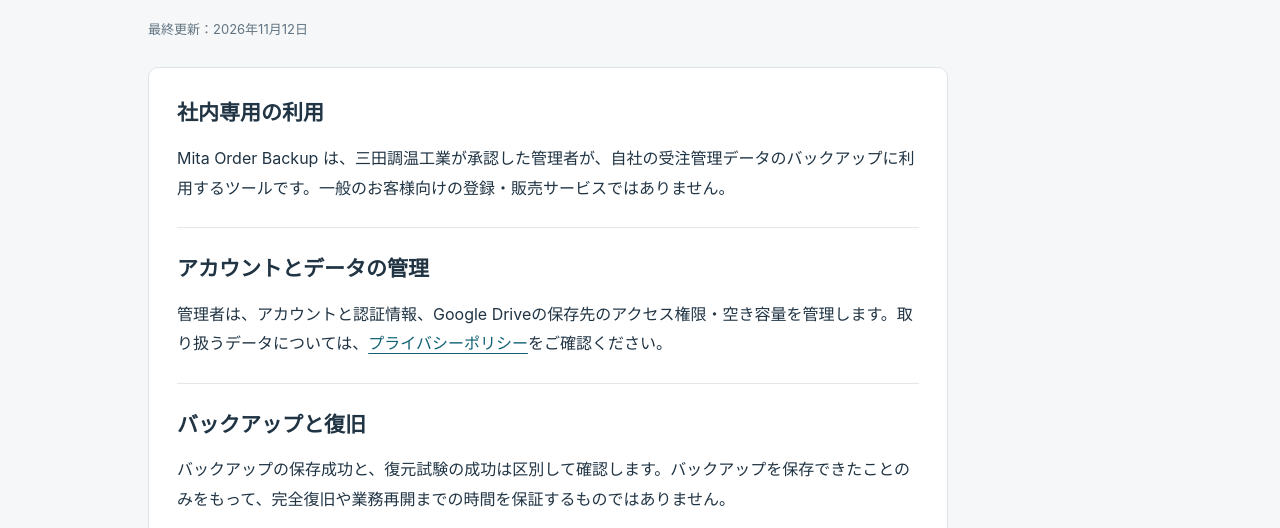
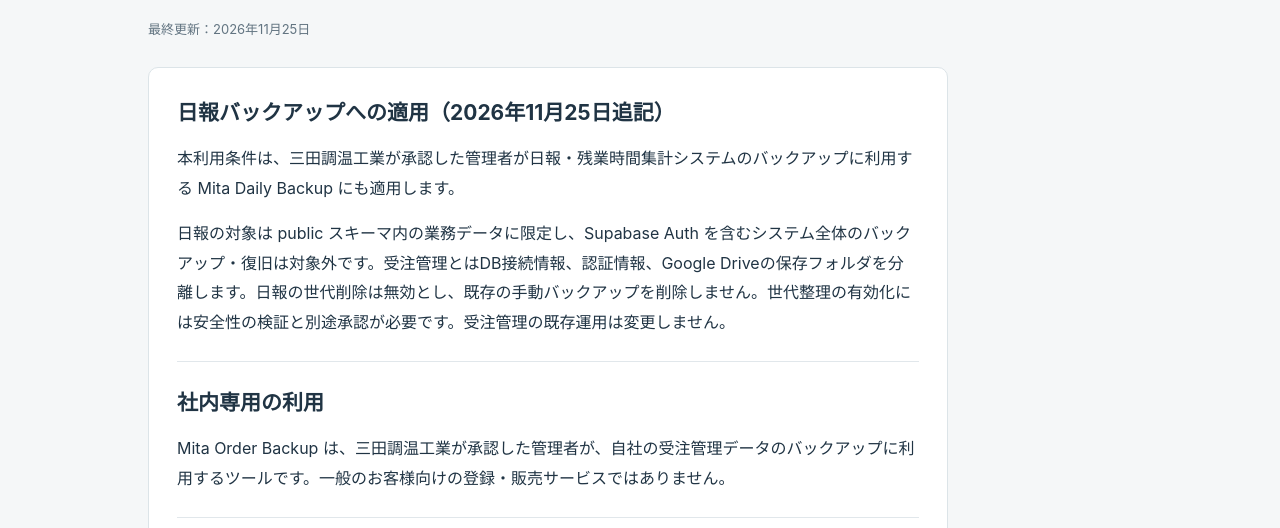
Before and after one commit to mita-chouon/mita-order-backup-info, a plain HTML site: page terms.html in a window 1280 px wide. Shown: the part 259-787 px from the top of the page. Drawn offline with Linux system fonts and the light colour scheme.

Commit message:
日報バックアップにも利用条件を適用

```diff
--- a/terms.html
+++ b/terms.html
@@ -1,4 +1,4 @@
 <!doctype html>
 <html lang="ja"><head><meta charset="utf-8"><meta name="viewport" content="width=device-width, initial-scale=1"><title>利用条件 | Mita Order Backup</title><meta name="description" content="三田調温工業の社内専用ツール Mita Order Backup の利用条件。"><link rel="stylesheet" href="styles.css"></head><body>
 <a class="skip" href="#main">本文へ移動</a><header><div class="wrap header-inner"><a class="brand" href="index.html">Mita Order Backup<small>三田調温工業 · 社内専用バックアップ</small></a><nav aria-label="メインナビゲーション"><a href="index.html">アプリ紹介</a><a href="privacy.html">プライバシーポリシー</a><a href="terms.html" aria-current="page">利用条件</a></nav></div></header>
-<main id="main"><div class="wrap"><div class="legal"><div class="eyebrow">TERMS OF USE</div><h1>利用条件</h1><p class="date">最終更新：2026年11月12日</p><article><section><h2>社内専用の利用</h2><p>Mita Order Backup は、三田調温工業が承認した管理者が、自社の受注管理データのバックアップに利用するツールです。一般のお客様向けの登録・販売サービスではありません。</p></section><section><h2>アカウントとデータの管理</h2><p>管理者は、アカウントと認証情報、Google Driveの保存先のアクセス権限・空き容量を管理します。取り扱うデータについては、<a href="privacy.html">プライバシーポリシー</a>をご確認ください。</p></section><section><h2>バックアップと復旧</h2><p>バックアップの保存成功と、復元試験の成功は区別して確認します。バックアップを保存できたことのみをもって、完全復旧や業務再開までの時間を保証するものではありません。</p><p>復旧作業や復元試験の代行は、対象・作業内容・費用について個別に合意したうえで実施します。別途契約がある場合は、その契約に従います。</p></section><section><h2>お問い合わせ</h2><p>運営者：三田調温工業<br>連絡先：<a href="mailto:mitachouon.app@gmail.com">mitachouon.app@gmail.com</a></p></section></article></div></div></main><footer><div class="wrap"><span>運営：三田調温工業</span><div><a href="https://mita-chouon.co.jp/">三田調温工業 公式HP</a><a href="mailto:mitachouon.app@gmail.com">お問い合わせ</a></div></div></footer></body></html>
+<main id="main"><div class="wrap"><div class="legal"><div class="eyebrow">TERMS OF USE</div><h1>利用条件</h1><p class="date">最終更新：2026年11月25日</p><article><section><h2>日報バックアップへの適用（2026年11月25日追記）</h2><p>本利用条件は、三田調温工業が承認した管理者が日報・残業時間集計システムのバックアップに利用する Mita Daily Backup にも適用します。</p><p>日報の対象は public スキーマ内の業務データに限定し、Supabase Auth を含むシステム全体のバックアップ・復旧は対象外です。受注管理とはDB接続情報、認証情報、Google Driveの保存フォルダを分離します。日報の世代削除は無効とし、既存の手動バックアップを削除しません。世代整理の有効化には安全性の検証と別途承認が必要です。受注管理の既存運用は変更しません。</p></section><section><h2>社内専用の利用</h2><p>Mita Order Backup は、三田調温工業が承認した管理者が、自社の受注管理データのバックアップに利用するツールです。一般のお客様向けの登録・販売サービスではありません。</p></section><section><h2>アカウントとデータの管理</h2><p>管理者は、アカウントと認証情報、Google Driveの保存先のアクセス権限・空き容量を管理します。取り扱うデータについては、<a href="privacy.html">プライバシーポリシー</a>をご確認ください。</p></section><section><h2>バックアップと復旧</h2><p>バックアップの保存成功と、復元試験の成功は区別して確認します。バックアップを保存できたことのみをもって、完全復旧や業務再開までの時間を保証するものではありません。</p><p>復旧作業や復元試験の代行は、対象・作業内容・費用について個別に合意したうえで実施します。別途契約がある場合は、その契約に従います。</p></section><section><h2>お問い合わせ</h2><p>運営者：三田調温工業<br>連絡先：<a href="mailto:mitachouon.app@gmail.com">mitachouon.app@gmail.com</a></p></section></article></div></div></main><footer><div class="wrap"><span>運営：三田調温工業</span><div><a href="https://mita-chouon.co.jp/">三田調温工業 公式HP</a><a href="mailto:mitachouon.app@gmail.com">お問い合わせ</a></div></div></footer></body></html>
```
